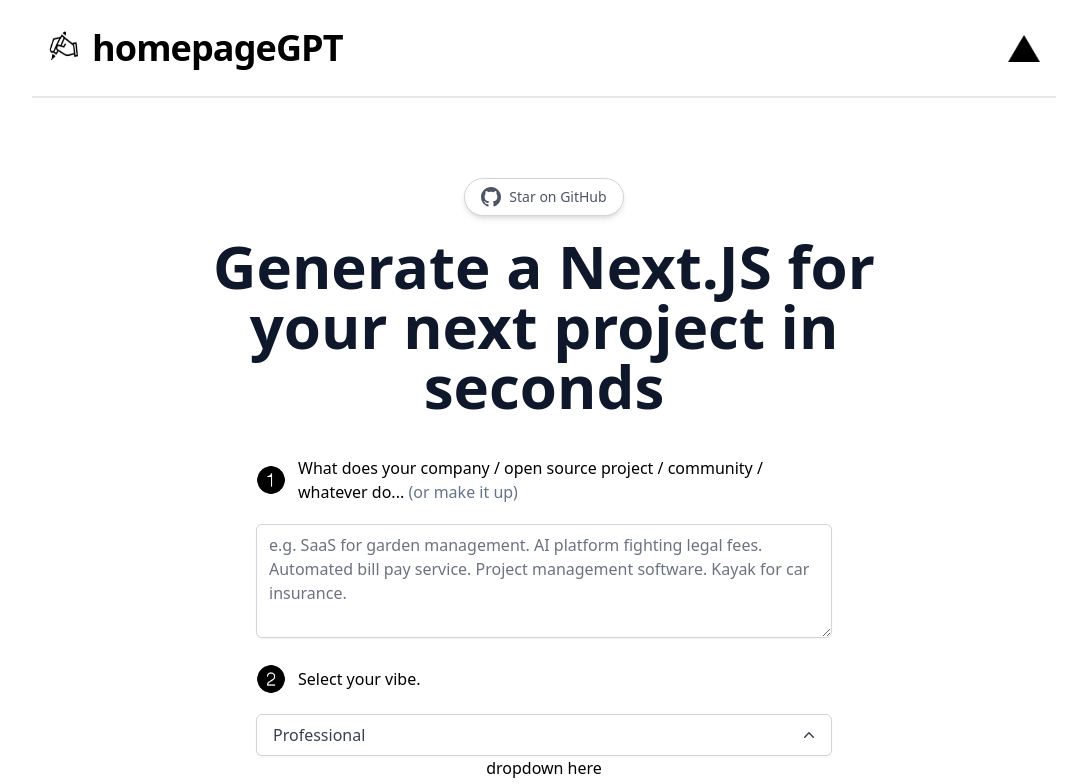
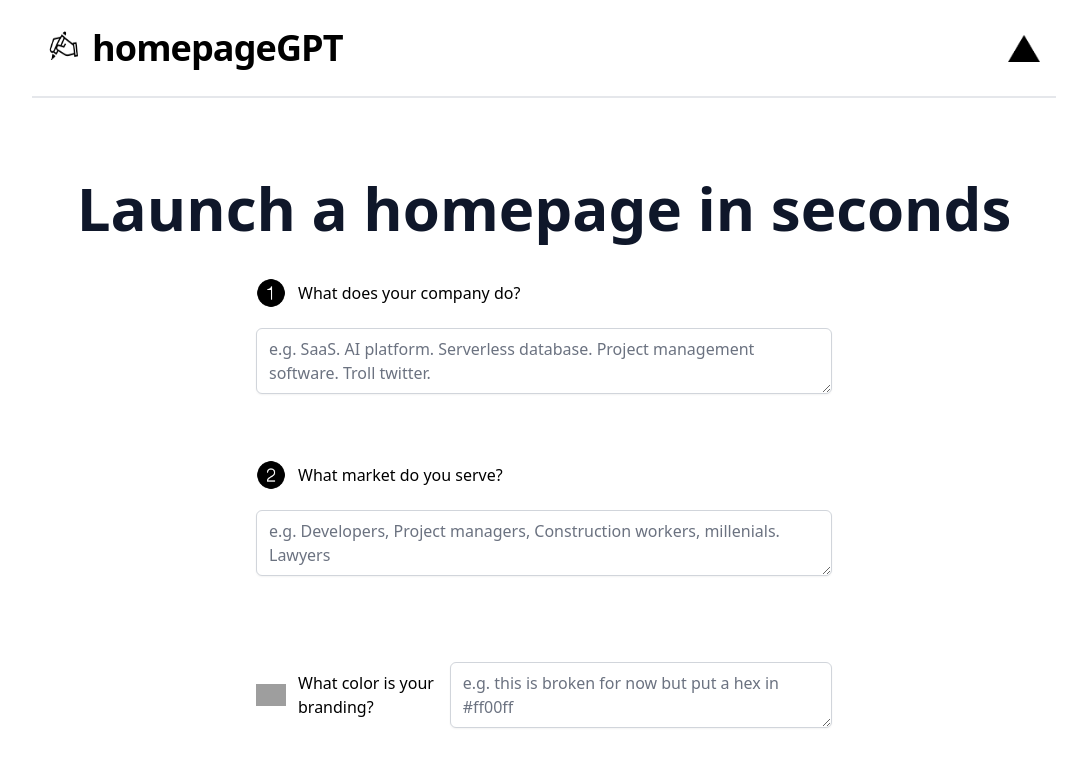
Before and after one commit to mattjared/homepageGPT, a Next.js app: page / in a window 1280 px wide. Shown: the top 784 px of the page, without its empty margins (96-1183 px from the left). Built offline with nearby package versions, Linux system fonts and the light colour scheme; grey boxes are pictures that could not be loaded.

Commit message:
[main] generates html

```diff
--- a/pages/index.tsx
+++ b/pages/index.tsx
@@ -4,9 +4,9 @@
 import Image from "next/image";
 import { useState } from "react";
 import { Toaster, toast } from "react-hot-toast";
-import DropDown, { VibeType } from "../components/DropDown";
+// import DropDown, { VibeType } from "../components/DropDown";
 import Footer from "../components/Footer";
-import Github from "../components/GitHub";
+// import Github from "../components/GitHub";
 import Header from "../components/Header";
 import LoadingDots from "../components/LoadingDots";
 import ResizablePanel from "../components/ResizablePanel";
@@ -14,20 +14,25 @@
 const Home: NextPage = () => {
   const [loading, setLoading] = useState(false);
   const [bio, setBio] = useState("");
-  const [vibe, setVibe] = useState<VibeType>("Professional");
+  const [market, setMarket] = useState("");
+  const [color, setColor] = useState("");
+  // const [vibe, setVibe] = useState<VibeType>("Professional");
   const [generatedBios, setGeneratedBios] = useState<String>("");
 
   console.log("Streamed response: ", generatedBios);
 
-  const prompt =
-    vibe === "Funny"
-      ? `Generate 2 funny twitter bios with no hashtags and clearly labeled "1." and "2.". Make sure there is a joke in there and it's a little ridiculous. Make sure each generated bio is at max 20 words and base it on this context: ${bio}${
-          bio.slice(-1) === "." ? "" : "."
-        }`
-      : `Generate 2 ${vibe} twitter bios with no hashtags and clearly labeled "1." and "2.". Make sure each generated bio is at least 14 words and at max 20 words and base them on this context: ${bio}${
-          bio.slice(-1) === "." ? "" : "."
-        }`;
+  // const prompt =
+  //   vibe === "Funny"
+  //     ? `Generate 2 funny twitter bios with no hashtags and clearly labeled "1." and "2.". Make sure there is a joke in there and it's a little ridiculous. Make sure each generated bio is at max 20 words and base it on this context: ${bio}${
+  //         bio.slice(-1) === "." ? "" : "."
+  //       }`
+  //     : `Generate 2 ${vibe} twitter bios with no hashtags and clearly labeled "1." and "2.". Make sure each generated bio is at least 14 words and at max 20 words and base them on this context: ${bio}${
+  //         bio.slice(-1) === "." ? "" : "."
+  //       }`;
 
+  const prompt = `
+    generate website copy for a ${bio} company that targets ${market} using 1000 words separating the content in html paragraph tags
+  `
   const generateBio = async (e: any) => {
     e.preventDefault();
     setGeneratedBios("");
@@ -75,17 +80,8 @@
       </Head>
       <Header />
       <main className="flex flex-1 w-full flex-col items-center justify-center text-center px-4 mt-12 sm:mt-20">
-        <a
-          className="flex max-w-fit items-center justify-center space-x-2 rounded-full border border-gray-300 bg-white px-4 py-2 text-sm text-gray-600 shadow-md transition-colors hover:bg-gray-100 mb-5"
-          href="https://github.com/mattjared/homepageGPT"
-          target="_blank"
-          rel="noopener noreferrer"
-        >
-          <Github />
-          <p>Star on GitHub</p>
-        </a>
-        <h1 className="sm:text-6xl text-4xl max-w-2xl font-bold text-slate-900">
-          Generate a Next.JS for your next project in seconds
+        <h1 className="sm:text-6xl text-6xl font-black text-slate-900">
+          Launch a homepage in seconds
         </h1>
         {/* <p className="text-slate-500 mt-5">18,167 bios generated so far.</p> */}
         <div className="max-w-xl w-full">
@@ -98,33 +94,60 @@
               className="mb-5 sm:mb-0"
             />
             <p className="text-left font-medium">
-              What does your company / open source project / community / whatever do...{" "}
-              <span className="text-slate-500">
-                (or make it up)
-              </span>
+              What does your company do?{" "}
             </p>
           </div>
           <textarea
             value={bio}
             onChange={(e) => setBio(e.target.value)}
-            rows={4}
+            rows={2}
             className="w-full rounded-md border-gray-300 shadow-sm focus:border-black focus:ring-black my-5"
             placeholder={
-              "e.g. SaaS for garden management. AI platform fighting legal fees. Automated bill pay service. Project management software. Kayak for car insurance."
+              "e.g. SaaS. AI platform. Serverless database. Project management software. Troll twitter."
             }
           />
-          <div className="flex mb-5 items-center space-x-3">
-            <Image src="/2-black.png" width={30} height={30} alt="1 icon" />
-            <p className="text-left font-medium">Select your vibe.</p>
+          <div className="flex mt-10 items-center space-x-3">
+            <Image
+              src="/2-black.png"
+              width={30}
+              height={30}
+              alt="2 icon"
+              className="mb-5 sm:mb-0"
+            />
+            <p className="text-left font-medium">
+              What market do you serve?{" "}
+            </p>
           </div>
-          <div className="block">
-            <DropDown vibe={vibe} setVibe={(newVibe) => setVibe(newVibe)} />
+          <textarea
+            value={market}
+            onChange={(e) => setMarket(e.target.value)}
+            rows={2}
+            className="w-full rounded-md border-gray-300 shadow-sm focus:border-black focus:ring-black my-5"
+            placeholder={
+              "e.g. Developers, Project managers, Construction workers, millenials. Lawyers"
+            }
+          />
+          <div className="flex mt-10 items-center space-x-3">
+            <Image
+              src="/3-black.png"
+              width={30}
+              height={30}
+              alt="3 icon"
+              className="mb-5 sm:mb-0"
+            />
+            <p className="text-left font-medium">
+              What color is your branding?{" "}
+            </p>
+            <textarea
+              value={color}
+              onChange={(e) => setColor(e.target.value)}
+              rows={2}
+              className="w-full rounded-md border-gray-300 shadow-sm focus:border-black focus:ring-black my-5"
+              placeholder={
+                "e.g. this is broken for now but put a hex in #ff00ff"
+              }
+            />
           </div>
-          <div>
-            <h3>dropdown here</h3>
-            <p>tweak your content </p>
-          </div>
-
           {!loading && (
             <button
               className="bg-black rounded-xl text-white font-medium px-4 py-2 sm:mt-10 mt-8 hover:bg-black/80 w-full"
```
